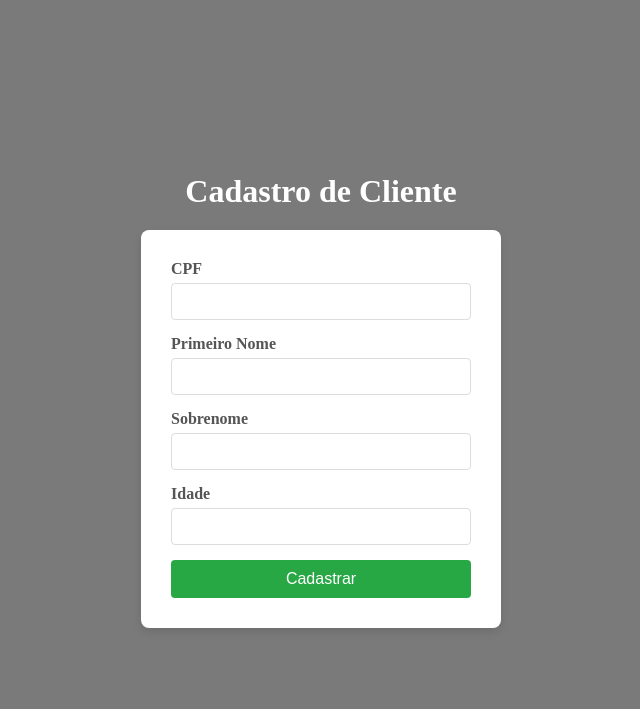
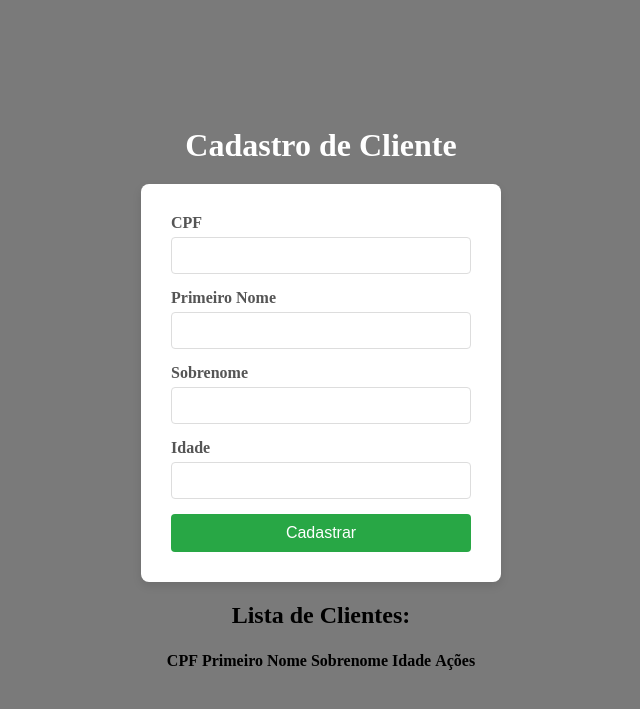
Before and after one commit to pires14/Integra-o-BancoDeDados, a Flask app: page / in a window 1280 px wide. Shown: the top 709 px of the page, without its empty margins (319-959 px from the left). Run offline with Flask 3, Linux system fonts and the light colour scheme; lists and menus that the app fills with data are empty.

Commit message:
Add files via upload

```diff
--- a/app.py
+++ b/app.py
@@ -1,12 +1,7 @@
-# Import do framework flask
-# Import do render_template para ler o HTML e busca ou o endereço do arquivo ou a URL
-# request para capturar os dados
 from flask import Flask, render_template, request
-
 import mysql.connector
 
-# Para vincular as páginas e saberem ond estão:
-
+# Vincula as páginas
 app = Flask(__name__)
 
 # Cria conexão com o mySQL
@@ -14,47 +9,45 @@ bd_config = {
     'host': '127.0.0.1',
     'user': 'root',
     'password': 'escola',
-    'database': 'cadastro1'
+    'database': 'cadastro1',
+    'ssl_disabled': True
 }
 
 # Criação de rota para o arquivo HTML principal
-
 @app.route('/')
-
 def indexRota():
     return render_template('index.html')
 
 @app.route('/cadastrar', methods=['POST'])
 def criar_cadastro():
-    #Recebe os dados do formulário
-
-    #
+    # Recebe os dados do formulário
     try:
         cpf = request.form['cpf']
         primeiro_nome = request.form['primeiro_nome']
         sobrenome = request.form['sobrenome']
         idade = request.form['idade']
 
-        #Criar conexão com o banco de dados
+        # Criar conexão com o banco de dados
         conexao = mysql.connector.connect(**bd_config)
 
-        #Levar instruções SQL do Python até o banco de dados
-        curso =  conexao.cursor()
+        # Levar instruções SQL do Python até o banco de dados
+        curso = conexao.cursor()
 
-        query = "INSERT INTO cliente1 (CPF, PRIMEIRO_NOME, NOME, IDADE) VALUES (%s,%s,%s,%s)"
+        query = "INSERT INTO cliente1 (CPF, PRIMEIRO_NOME, SOBRENOME, IDADE) VALUES (%s, %s, %s, %s)"
+        dados = (cpf, primeiro_nome, sobrenome, idade)
 
-    # Biblioteca mysql.connector conecta o Python com o MySQL
-    # %s sabe onde está a posição onde os valores serão colocados
+        # Executando o código corretamente
+        curso.execute(query, dados)
 
-    #Executando o código.
-        curso.execute(query(cpf, primeiro_nome, sobrenome, idade))
+        # Salvando as alterações
+        conexao.commit()
 
-    #Salvando as alterações:
-        curso.commit()
-    #Fechando o cursor
+        # Fechando cursor e conexão
         curso.close()
-    #Fechado a conexão com banco de dados:
         conexao.close()
+
+        # Correção nas aspas do href
+        return f"<h3> Cliente {primeiro_nome} cadastrado com sucesso!</h3><a href='/'> Voltar </a>"
 
     except mysql.connector.Error as erro:
         return f'Erro ao gravar no banco de dados: {erro}'
--- a/codigo.sql
+++ b/codigo.sql
@@ -1,5 +1,5 @@
-create database cadastros1;
-use cadastros1;
+create database cadastro1;
+use cadastro1;
 
 create table if not exists cliente1(
 CPF varchar(11) not null primary key,
--- a/templates/index.html
+++ b/templates/index.html
@@ -23,5 +23,18 @@
 
         <button type="submit">Cadastrar</button>
     </form>
+
+    <h2> Lista de Clientes:</h2>
+    <table>
+        <thead>
+            <tr>
+                <th>CPF</th>
+                <th>Primeiro Nome</th>
+                <th> Sobrenome</th>
+                <th> Idade</th>
+                <th> Ações</th>
+            </tr>
+        </thead>
+    </table>
 </body>
 </html>
```
